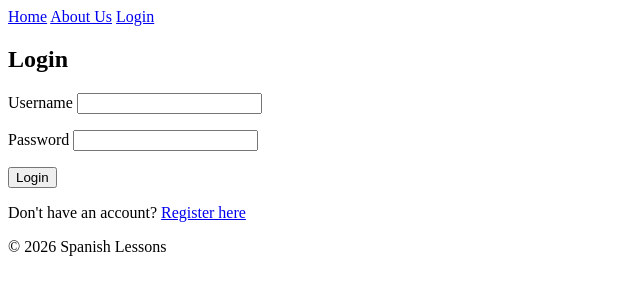
After one commit to damgarciabe-boop/spanish-booking-app, a Django app: page /login/ in a window 1280 px wide. The commit adds this page. Shown: the top 300 px of the page, without its empty margins (0-640 px from the left). Run offline with Django 5.2, Linux system fonts and the light colour scheme.

Commit message:
Add authentication, login, logout and dashboards

```diff
--- a/spanishapp/admin.py
+++ b/spanishapp/admin.py
@@ -14,11 +14,11 @@ admin.site.register(Booking)
 @admin.register(StudentProfile)
 class StudentAdmin(UserAdmin):
     fieldsets = UserAdmin.fieldsets + (
-        ("Student Info", {"fields": ("photo", "nationality", "level")}),
+        ("Student Info", {"fields": ("photo", "date_of_birth", "country_of_birth", "country_of_residence", "level")}),
     )
 
 @admin.register(TeacherProfile)
 class TeacherAdmin(UserAdmin):
     fieldsets = UserAdmin.fieldsets + (
-        ("Teacher Info", {"fields": ("photo", "biography", "nationality", "courses")}),
+        ("Teacher Info", {"fields": ("photo", "date_of_birth", "biography", "country_of_birth", "country_of_residence", "courses")}),
     )
--- a/spanishapp/templates/spanishapp/base.html
+++ b/spanishapp/templates/spanishapp/base.html
@@ -8,8 +8,13 @@
 <body>
 
     <nav>
-        <a href="/">Home</a>
-        <a href="/about">About Us</a>
+        <a href="{% url 'home' %}">Home</a>
+        <a href="/about/">About Us</a>
+        {% if request.user.is_authenticated %}
+            <a href="{% url 'logout' %}">Logout</a>
+        {% else %}
+            <a href="{% url 'login' %}">Login</a>
+        {% endif %}
     </nav>
 
     <main>
--- a/spanishapp/templates/spanishapp/home.html
+++ b/spanishapp/templates/spanishapp/home.html
@@ -5,4 +5,6 @@
 {% block content %}
 <h1>Welcome to Spanish Lessons One to One</h1>
 <p>Start your language journey with our personalized Spanish classes! Book yours today.</p>
+
+<a href="{% url 'login' %}">Login</a>
 {% endblock %}
--- /dev/null
+++ b/spanishapp/templates/spanishapp/login.html
@@ -0,0 +1,26 @@
+{% extends "spanishapp/base.html" %}
+
+{% block title %}Login{% endblock %}
+
+{% block content %}
+<h2>Login</h2>
+
+{% if error %}
+    <p style="color:red">{{ error }}</p>
+{% endif %}
+
+<form method="post">
+    {% csrf_token %}
+    <p>
+        <label>Username</label>
+        <input type="text" name="username">
+    </p>
+    <p>
+        <label>Password</label>
+        <input type="password" name="password">
+    </p>
+    <button type="submit">Login</button>
+</form>
+
+<p>Don't have an account? <a href="{% url 'register_student' %}">Register here</a></p>
+{% endblock %}
--- a/spanishapp/views.py
+++ b/spanishapp/views.py
@@ -1,4 +1,44 @@
-from django.shortcuts import render
+from django.shortcuts import render, redirect
+from django.contrib.auth import authenticate, login, logout
+from django.contrib.auth.decorators import login_required
+from .forms import StudentRegistrationForm
 
 def home(request):
     return render(request, 'spanishapp/home.html')
+
+def register_student(request):
+    if request.method == 'POST':
+        form = StudentRegistrationForm(request.POST, request.FILES)
+        if form.is_valid():
+            student = form.save(commit=False)
+            student.set_password(form.cleaned_data['password'])
+            student.save()
+            return redirect('login')
+    else:
+        form = StudentRegistrationForm()
+    return render(request, 'spanishapp/register_student.html', {'form': form})
+
+def login_view(request):
+    if request.method == 'POST':
+        username = request.POST['username']
+        password = request.POST['password']
+        user = authenticate(request, username=username, password=password)
+        if user is not None:
+            login(request, user)
+            if hasattr(user, 'teacherprofile'):
+                return redirect('teacher_dashboard')
+            else:
+                return redirect('student_dashboard')
+    return render(request, 'spanishapp/login.html')
+
+def logout_view(request):
+    logout(request)
+    return redirect('home')
+
+@login_required
+def student_dashboard(request):
+    return render(request, 'spanishapp/student_dashboard.html')
+
+@login_required
+def teacher_dashboard(request):
+    return render(request, 'spanishapp/teacher_dashboard.html')
--- a/spanishproject/urls.py
+++ b/spanishproject/urls.py
@@ -5,4 +5,9 @@ from spanishapp import views
 urlpatterns = [
     path('admin/', admin.site.urls),
     path('', views.home, name='home'),
+    path('register/', views.register_student, name='register_student'),
+    path('login/', views.login_view, name='login'),
+    path('logout/', views.logout_view, name='logout'),
+    path('student/dashboard/', views.student_dashboard, name='student_dashboard'),
+    path('teacher/dashboard/', views.teacher_dashboard, name='teacher_dashboard'),
 ]
```
Also changed, not shown: spanishapp/forms.py (added, +19 -0 lines), spanishapp/models.py (+27 -4 lines), spanishapp/templates/spanishapp/register_student.html (added, +19 -0 lines), spanishapp/templates/spanishapp/student_dashboard.html (added, +8 -0 lines), spanishapp/templates/spanishapp/teacher_dashboard.html (added, +8 -0 lines), spanishapp/migrations/0002_alter_studentprofile_level.py (added), spanishapp/migrations/0003_studentprofile_date_of_birth_and_more.py (added), spanishapp/migrations/0004_remove_studentprofile_nationality_and_more.py (added).
